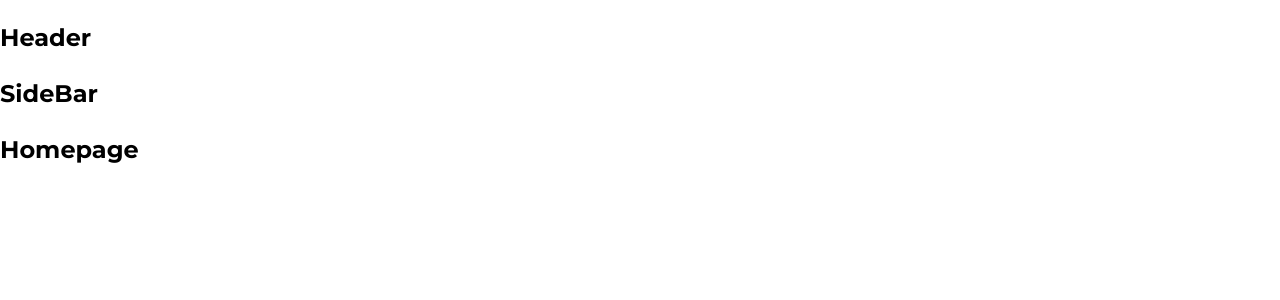
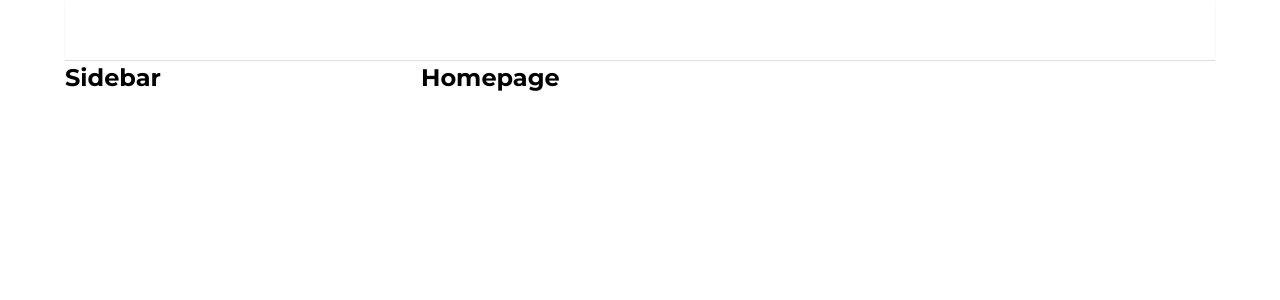
Before and after one commit to trungkien0166/Tiktok-ui, a React (Create React App) app: page / in a window 1280 px wide. Shown: the top 300 px of the page. Built offline with nearby package versions, Linux system fonts and the light colour scheme.

Commit message:
Dựng khung DefaultLayout

```diff
--- a/package.json
+++ b/package.json
@@ -6,6 +6,7 @@
     "@testing-library/jest-dom": "^5.17.0",
     "@testing-library/react": "^13.4.0",
     "@testing-library/user-event": "^13.5.0",
+    "classnames": "^2.5.1",
     "normalize.css": "^8.0.1",
     "react": "^18.2.0",
     "react-dom": "^18.2.0",
--- a/src/components/GlobalStyles/GlobalStyles.scss
+++ b/src/components/GlobalStyles/GlobalStyles.scss
@@ -2,9 +2,14 @@
 @import url('https://fonts.googleapis.com/css2?family=Montserrat:ital,wght@0,100..900;1,100..900&display=swap');
 :root {
   --primary: #fe2c55;
+  //Default layout
+  --default-layout-header-height: 60px;
+  --default-layout-width: 1150px;
 }
 * {
   box-sizing: border-box;
+  margin: 0;
+  padding: 0;
 }
 html {
   font-size: 62.5%;
--- a/src/components/Layout/HeaderOnly/index.js
+++ b/src/components/Layout/HeaderOnly/index.js
@@ -1,5 +1,5 @@
 import Header from '~/components/Layout/components/Header';
-function DefaultLayout({ children }) {
+function HeaderOnly({ children }) {
     return (
         <div>
             <Header />
@@ -12,4 +12,4 @@
     );
 }
 
-export default DefaultLayout;
+export default HeaderOnly;
--- /dev/null
+++ b/src/components/Layout/components/Header/Header.module.scss
@@ -0,0 +1,11 @@
+.wrapper {
+  height: var(--default-layout-header-height, 60px);
+  box-shadow: 0px 1px 1px rgb(0 0 0 /12%);
+  display: flex;
+  justify-content: center;
+}
+
+.inner {
+  height: 100%;
+  width: var(--default-layout-width);
+}
--- a/src/components/Layout/components/Header/index.js
+++ b/src/components/Layout/components/Header/index.js
@@ -1,5 +1,12 @@
+import classNames from 'classnames/bind';
+import styles from './Header.module.scss';
+const cx = classNames.bind(styles)
 function Header() {
-    return (<h2>Header</h2>);
+    return (
+        <header className={cx('wrapper')}>
+            <div className={cx('inner')}>
+            </div>
+        </header>
+    );
 }
-
 export default Header;
--- /dev/null
+++ b/src/components/Layout/defaultLayout/DefaultLayout.module.scss
@@ -0,0 +1,13 @@
+.wrapper {
+  width: 100%;
+  display: flex;
+  flex-direction: column;
+  align-items: center;
+}
+.container {
+  width: var(--default-layout-width);
+  display: flex;
+}
+.content {
+  flex: 1;
+}
--- /dev/null
+++ b/src/components/Layout/defaultLayout/Sidebar/Sidebar.module.scss
@@ -0,0 +1,3 @@
+.wrapper {
+  width: 356px;
+}
--- a/src/components/Layout/defaultLayout/Sidebar/index.js
+++ b/src/components/Layout/defaultLayout/Sidebar/index.js
@@ -1,4 +1,13 @@
+import classNames from "classnames/bind";
+
+import styles from './Sidebar.module.scss';
+const cx = classNames.bind(styles)
+
 function SideBar() {
-    return (<h2>SideBar</h2>);
+    return (
+        <aside className={cx('wrapper')}>
+            <h2>Sidebar</h2>
+        </aside >
+    );
 }
 export default SideBar;
--- a/src/components/Layout/defaultLayout/index.js
+++ b/src/components/Layout/defaultLayout/index.js
@@ -1,12 +1,19 @@
+import classNames from 'classnames/bind';
+
+
 import Header from '~/components/Layout/components/Header';
 import SideBar from './Sidebar';
+import styles from './DefaultLayout.module.scss';
+
+const cx = classNames.bind(styles);
+
 function DefaultLayout({ children }) {
     return (
-        <div>
+        <div className={cx('wrapper')}>
             <Header />
-            <div className='container'>
+            <div className={cx('container')}>
                 <SideBar />
-                <div className='content'>
+                <div className={cx('content')}>
                     {children}
                 </div>
             </div>
```
Also changed, not shown: 1 other file (tests, documents, lock files or other folders).
